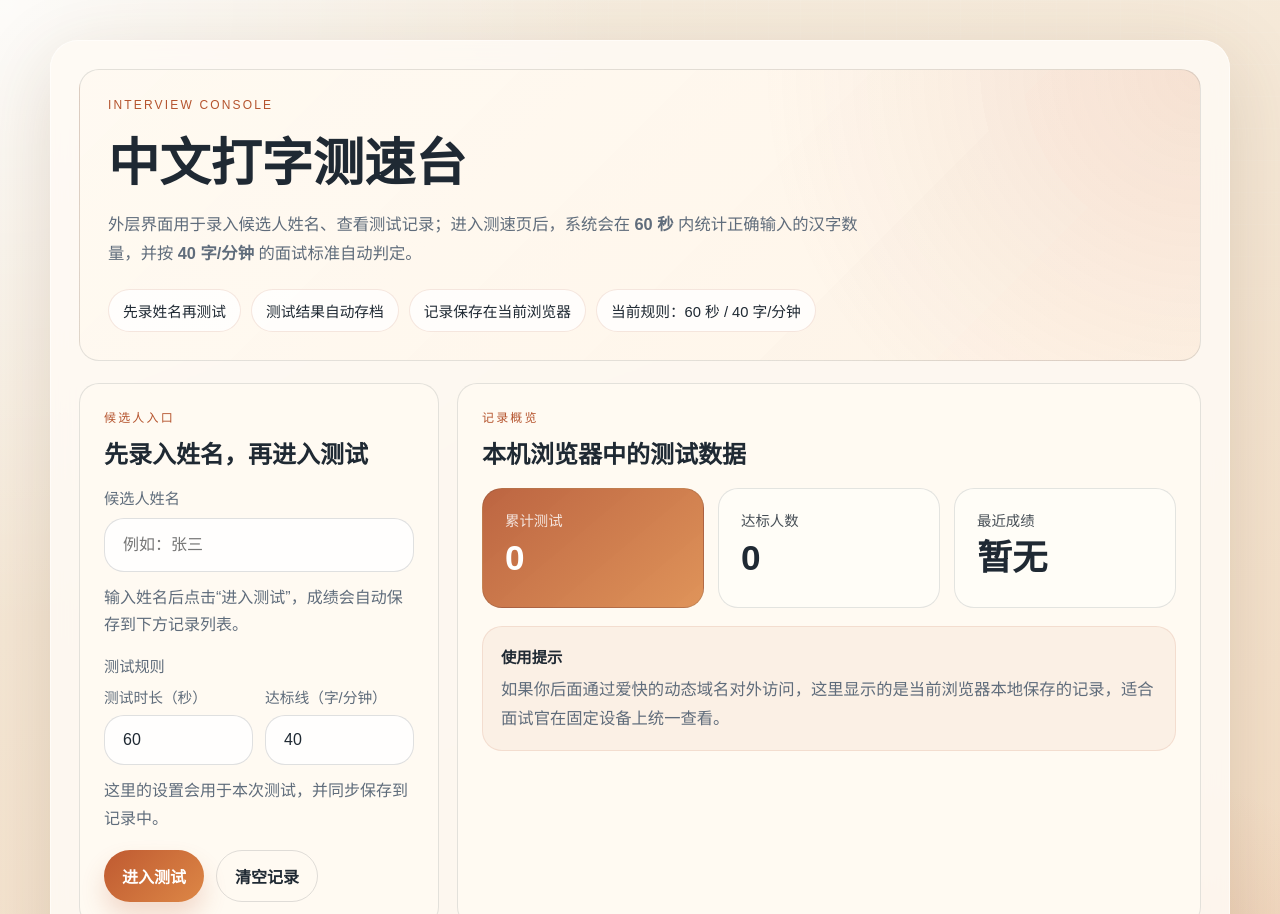
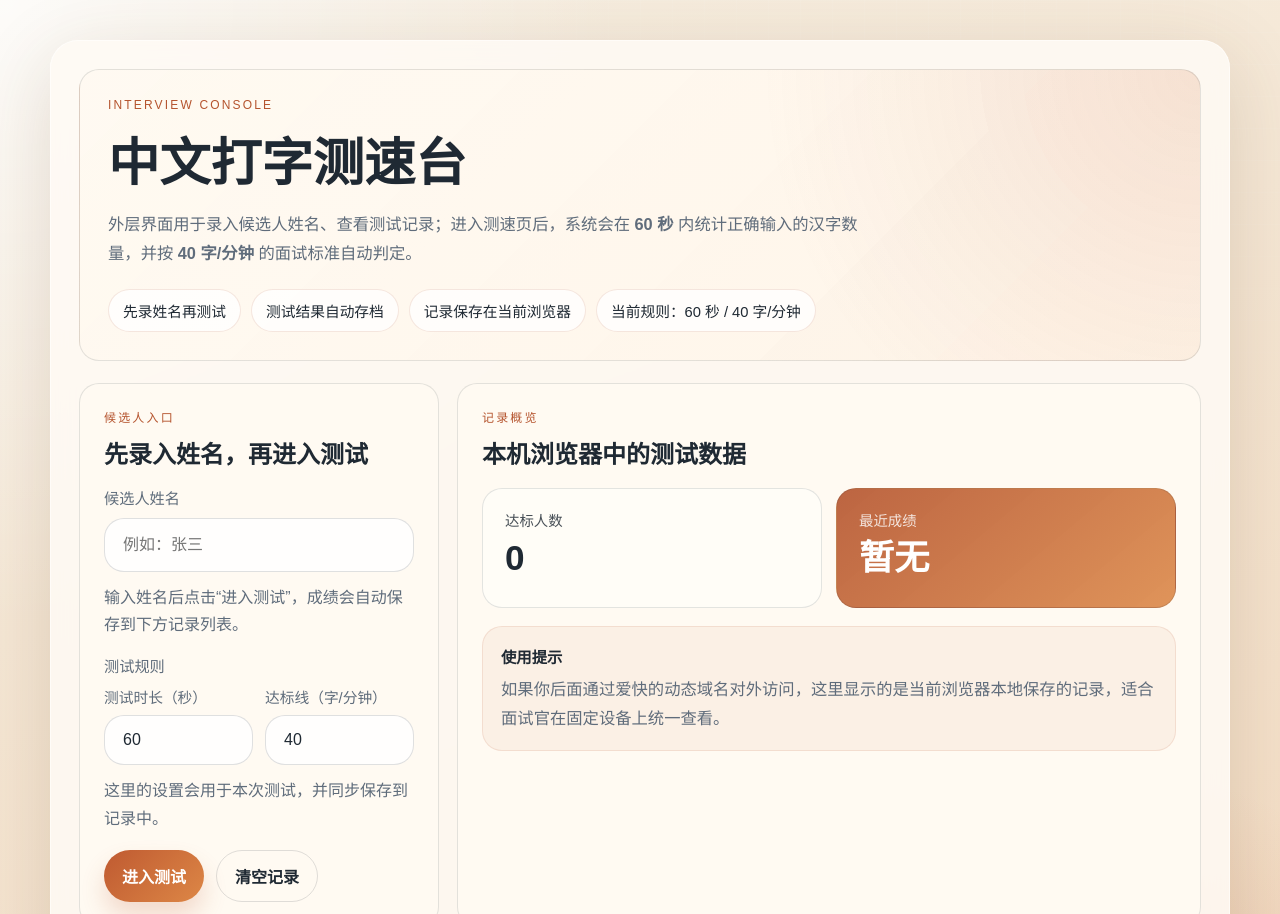
Before and after one commit to huge1818666/chinese-typing-test-build, a plain HTML site: page index.html in a window 1280 px wide. Shown: the top 914 px of the page. Drawn offline with Linux system fonts and the light colour scheme.

Commit message:
Refine summary cards and keep 10 history records

```diff
--- a/app.js
+++ b/app.js
@@ -37,7 +37,6 @@ const dom = {
   heroDurationValue: document.querySelector("#heroDurationValue"),
   heroThresholdValue: document.querySelector("#heroThresholdValue"),
   heroRuleValue: document.querySelector("#heroRuleValue"),
-  totalCandidatesValue: document.querySelector("#totalCandidatesValue"),
   passedCandidatesValue: document.querySelector("#passedCandidatesValue"),
   latestSpeedValue: document.querySelector("#latestSpeedValue"),
   recordCountBadge: document.querySelector("#recordCountBadge"),
@@ -316,7 +315,6 @@ function renderRecords() {
   const passedRecords = state.records.filter((record) => record.passed).length;
   const latestRecord = state.records[0];
 
-  dom.totalCandidatesValue.textContent = String(totalRecords);
   dom.passedCandidatesValue.textContent = String(passedRecords);
   dom.latestSpeedValue.textContent = latestRecord
     ? `${latestRecord.speed} 字/分钟`
@@ -484,7 +482,7 @@ function saveCurrentRecord(finalMetrics, passed) {
   };
 
   state.records.unshift(record);
-  state.records = state.records.slice(0, 200);
+  state.records = state.records.slice(0, 10);
   persistRecords();
   renderRecords();
 }
--- a/index.html
+++ b/index.html
@@ -84,15 +84,11 @@
               <p class="section-label">记录概览</p>
               <h2>本机浏览器中的测试数据</h2>
               <div class="summary-grid">
-                <article class="metric-card accent">
-                  <span class="metric-label">累计测试</span>
-                  <strong id="totalCandidatesValue" class="metric-value">0</strong>
-                </article>
                 <article class="metric-card">
                   <span class="metric-label">达标人数</span>
                   <strong id="passedCandidatesValue" class="metric-value">0</strong>
                 </article>
-                <article class="metric-card">
+                <article class="metric-card accent">
                   <span class="metric-label">最近成绩</span>
                   <strong id="latestSpeedValue" class="metric-value">暂无</strong>
                 </article>
--- a/styles.css
+++ b/styles.css
@@ -232,7 +232,7 @@ body::before {
 
 .summary-grid {
   margin-top: 18px;
-  grid-template-columns: repeat(3, minmax(0, 1fr));
+  grid-template-columns: repeat(2, minmax(0, 1fr));
 }
 
 .dashboard {
```
Also changed, not shown: 1 other file.
